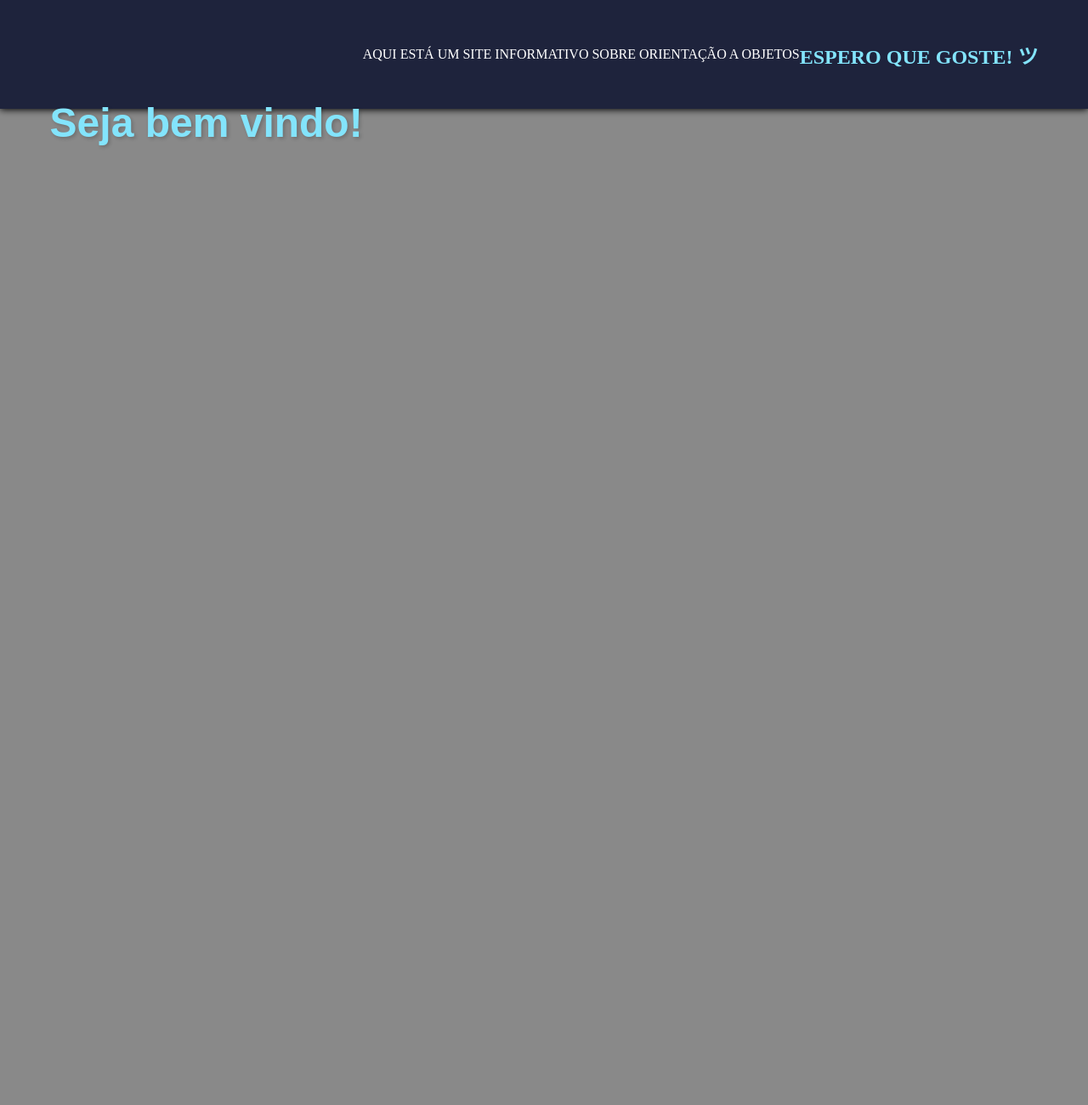
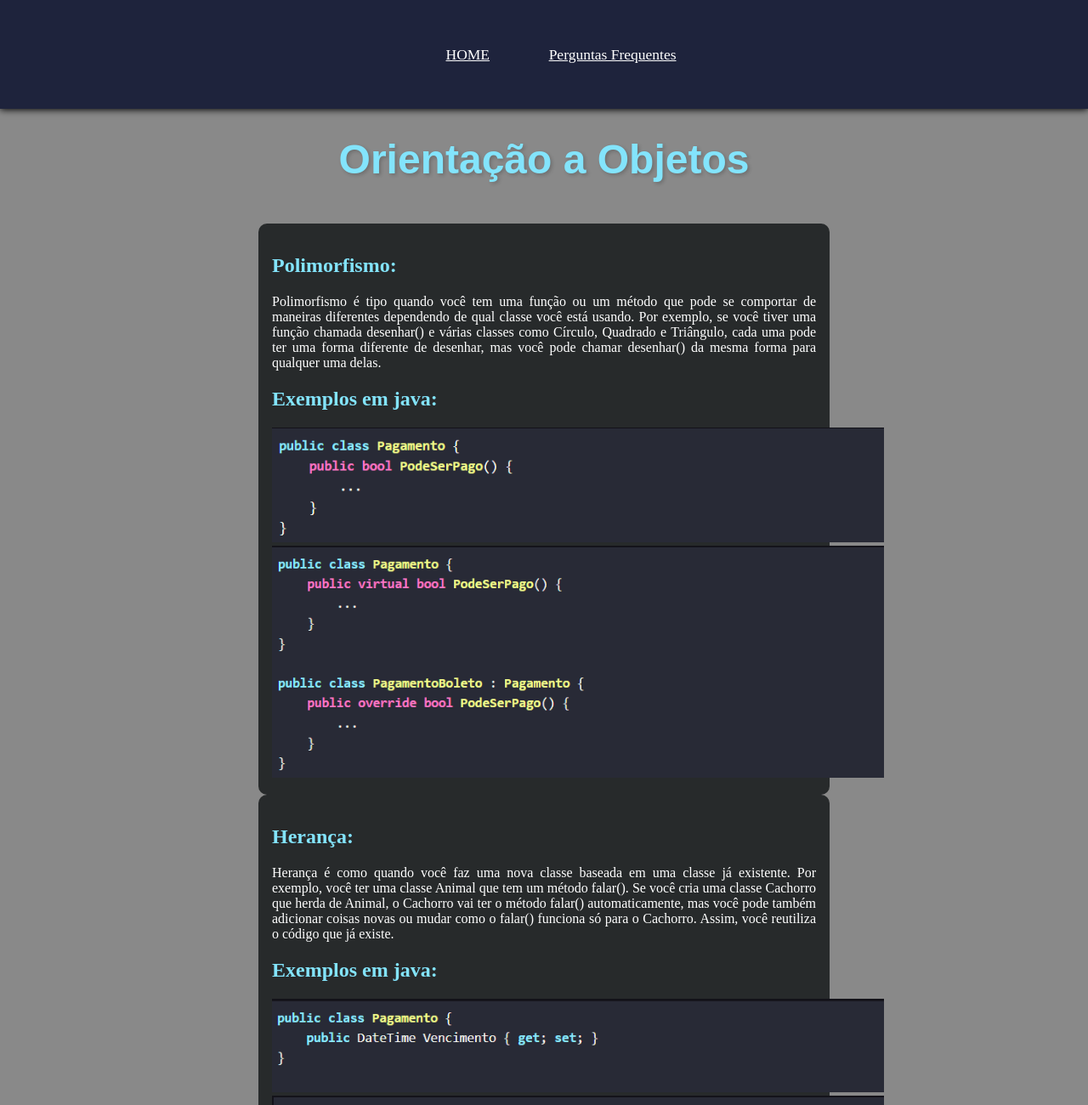
Before and after one commit to mocotoTonin/javahelp, a plain HTML site: page index.html in a window 1280 px wide. Shown: the top 1300 px of the page at 85% size. Before the commit the page ends 800 px from the top, so only its background shows below. Drawn offline with Linux system fonts and the light colour scheme.

Commit message:
Add files via upload

```diff
--- a/index.html
+++ b/index.html
@@ -1,15 +1,53 @@
-<html>
+<!DOCTYPE html>
+<html lang="pt-BR">
 <head>
-<title>APRESENTAÇÃO</title>
-<link rel="stylesheet" href="style.css">
+    <meta charset="UTF-8">
+    <meta name="viewport" content="width=device-width, initial-scale=1.0">
+    <title>Marco Antônio da Costa Silva</title>
+    <link rel="stylesheet" href="style.css">
+
 </head>
-
 <body>
     <header>
-        <h1>Seja bem vindo!</h1>
-<p>AQUI ESTÁ UM SITE INFORMATIVO SOBRE ORIENTAÇÃO A OBJETOS</p>
-<h2>ESPERO QUE GOSTE!  ツ</h2>
+        <nav>
+            <ul>
+                <li><a href="">HOME</a></li>
+                <li><a href="perguntas.html">Perguntas Frequentes</a></li>
+            </ul>
+        </nav>
     </header>
-<body>
-
+    <main>
+        <h1>Orientação a Objetos</h1>
+        <div class="marco">
+            <div>
+                <h2>Polimorfismo:</h2>
+                <p>Polimorfismo é tipo quando você tem uma função ou um método que pode se comportar de maneiras diferentes dependendo de qual classe você está usando. Por exemplo, se você tiver uma função chamada desenhar() e várias classes como Círculo, Quadrado e Triângulo, cada uma pode ter uma forma diferente de desenhar, mas você pode chamar desenhar() da mesma forma para qualquer uma delas.</p>
+                <h2>Exemplos em java:</h2>
+                <img src="polimorfismo.png" alt="">
+                <img src="polimorfismo2.png" alt="">
+            </div>
+            <div>
+                <h2>Herança:</h2>
+                <p>Herança é como quando você faz uma nova classe baseada em uma classe já existente. Por exemplo, você ter uma classe Animal que tem um método falar(). Se você cria uma classe Cachorro que herda de Animal, o Cachorro vai ter o método falar() automaticamente, mas você pode também adicionar coisas novas ou mudar como o falar() funciona só para o Cachorro. Assim, você reutiliza o código que já existe.</p>
+                <h2>Exemplos em java:</h2>
+                <img src="herança.png" alt="">
+                <img src="herança2.png" alt="">
+            </div>
+            <div>
+                <h2>Abstração:</h2>
+                <p>Abstração é como se você estivesse usando um carro. Você não precisa saber exatamente como o motor funciona para dirigir o carro, só precisa saber que, para andar, você precisa girar a chave de ignição e usar o acelerador. Da mesma forma, na programação, abstração é mostrar só o que é importante e esconder os detalhes complicados de como as coisas funcionam por dentro.</p>
+                <h2>Exemplos em java:</h2>
+                <img src="abstração.png" alt="">
+                <img src="abstração2.png" alt="">
+            </div>
+            <div>
+                <h2>Encapsulamento:</h2>
+                <p>Encapsulamento é como quando você tem uma caixa com uma fechadura. Você coloca coisas dentro da caixa e só pode tirar ou colocar coisas usando a chave. Na programação, é a mesma ideia: você coloca os dados dentro de uma classe e só permite que eles sejam acessados ou modificados através de métodos específicos. Assim, você protege os dados e evita que sejam mudados de maneiras inesperadas.</p>
+                <h2>Exemplos em java:</h2>
+                <img src="encapsulamento.png" alt="">
+                <img src="encapsulamento2.png" alt="">
+            </div>
+        </div>
+    </main>
+</body>
 </html>
```
